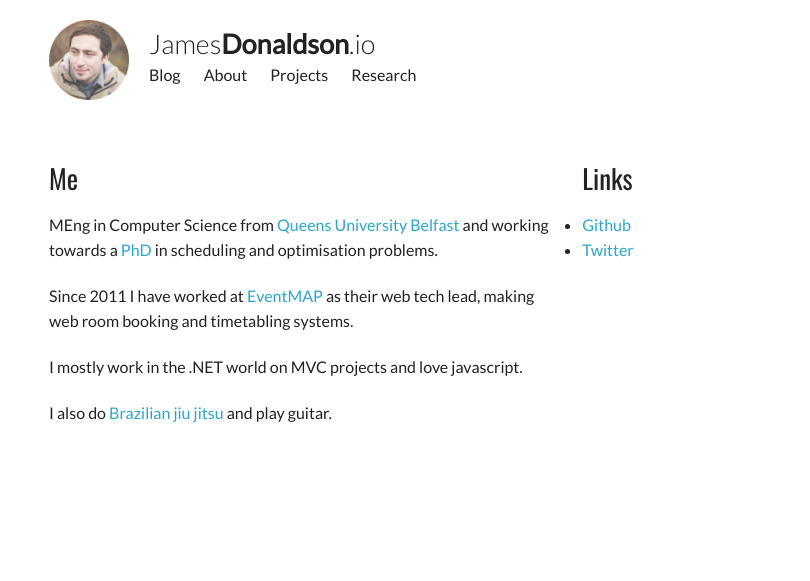
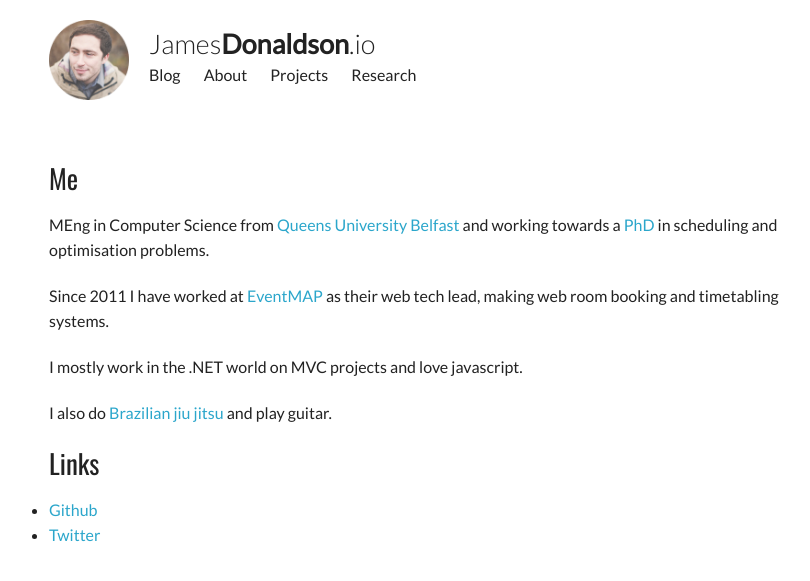
Before and after one commit to jdonaldson10/jdonaldson10.github.io, a Jekyll site: the page built from about.html, in a window 1280 px wide. Shown: the top 581 px of the page, without its empty margins (206-1016 px from the left). Built offline with Jekyll 4.4.1, drawn with Linux system fonts in a browser that asks for light colours; Markdown is read by kramdown in place of the engine named in the settings.

Commit message:
About page made single column

```diff
--- a/about.html
+++ b/about.html
@@ -4,17 +4,15 @@ title: About
 baseurl: '../'
 ---
 <div class="row">
-	<div class="large-8 columns">
+	<div class="large-12 columns">
 		<h3 class='panel-header'>Me</h3>
 		<p>MEng in Computer Science from <a href='http://www.qub.ac.uk/'>Queens University Belfast</a> and working towards a <a href='http://www.cs.qub.ac.uk/~B.McCollum/researchteam/'>PhD</a> in scheduling and optimisation problems.</p>
 		<p>Since 2011 I have worked at <a href='http://www.eventmapsolutions.com'>EventMAP</a> as their web tech lead, making web room booking and timetabling systems.</p>
 		<p>I mostly work in the .NET world on MVC projects and love javascript.</p>
 		<p>I also do <a href='http://wikipedia.org/wiki/Brazilian_jiu-jitsu'>Brazilian jiu jitsu</a> and play guitar.</p>
-	</div>
 
-	<div class="large-4 columns">
 		<h3 class='panel-header'>Links</h3>
-		<ul class="">
+		<ul class="disc">
 			<li><a href='http://github.com/jdonaldson10/'>Github</a></li>
 			<li><a href='http://twitter.com/jimbo_donaldson/'>Twitter</a></li>
 		</ul>
```
